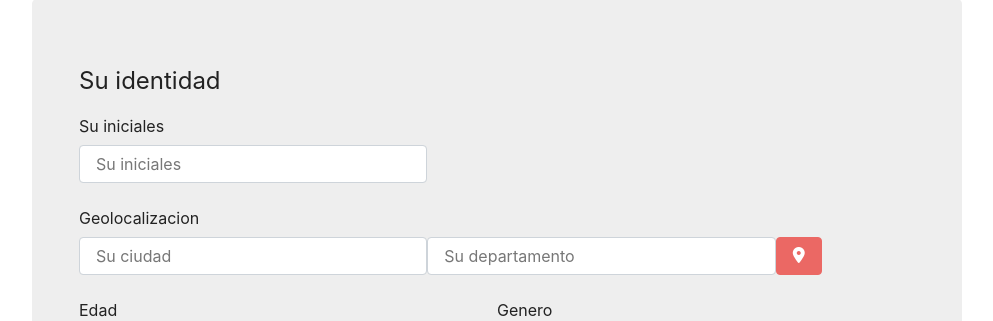
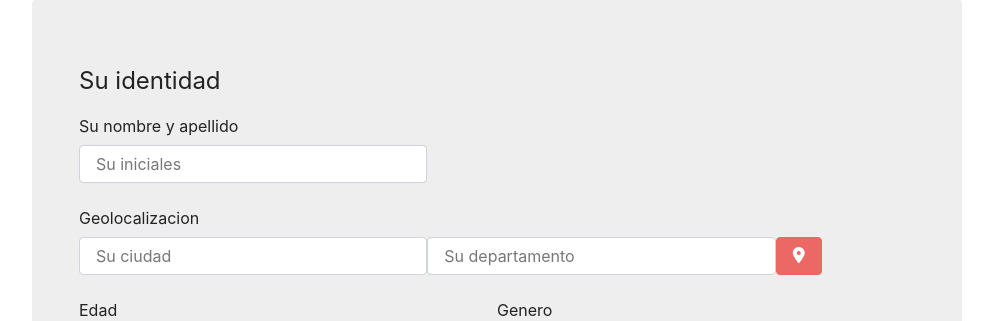
Before and after one commit to Marco8301/QT-Cov19-OS, a PHP site: page / in a window 1280 px wide. Shown: the part 545-866 px from the top of the page, without its empty margins (143-1136 px from the left). Run offline with PHP 8.4, Linux system fonts and the light colour scheme; some libraries are stand-ins or nearby versions; some web fonts are replaced.

Commit message:
Test version V2

```diff
--- a/index.php
+++ b/index.php
@@ -47,7 +47,7 @@ $inputIP = $_SERVER['REMOTE_ADDR'];
                             <legend style="padding-left:0px;">Su identidad</legend>
 
                             <div class="form-group ">
-                                <label class="col-form-label" for="inputGeolocCiudad">Su iniciales</label>
+                                <label class="col-form-label" for="inputGeolocCiudad">Su nombre y apellido</label>
 
                                 <input type="text" class="form-control col-xs-12 col-sm-5" placeholder="Su iniciales"
                                     id="inputIniciales" name="inputIniciales" required>
```
